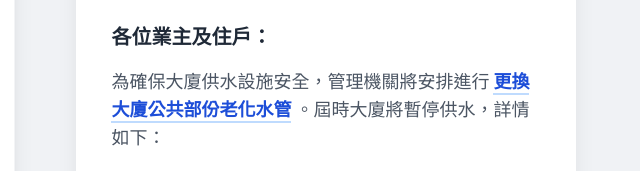
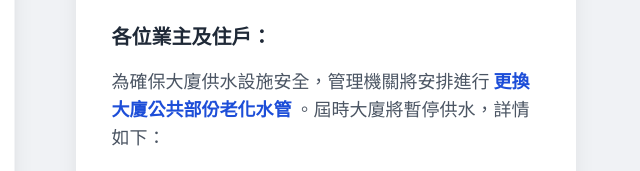
Before and after one commit to yuexiugarden-commits/YX_WaterStoppageNotice, a plain HTML site: page index.html in a window 1280 px wide. Shown: the part 241-412 px from the top of the page, 610-1250 px from the left. Drawn offline with nearby package versions, Linux system fonts and the light colour scheme.

Commit message:
Update index.html

```diff
--- a/index.html
+++ b/index.html
@@ -162,7 +162,7 @@
 
                 <div class="notice-content">
                     <p class="font-bold text-xl mb-4 text-gray-800">各位業主及住戶：</p>
-                    <p class="mb-6 text-gray-600 text-lg">為確保大廈供水設施安全，管理機關將安排進行<span id="p-reason" class="text-blue-700 font-bold border-b-2 border-blue-200 mx-1">更換大廈公共部份老化水管</span>。屆時大廈將暫停供水，詳情如下：</p>
+                    <p class="mb-6 text-gray-600 text-lg">為確保大廈供水設施安全，管理機關將安排進行<span id="p-reason" class="text-blue-700 font-bold mx-1">更換大廈公共部份老化水管</span>。屆時大廈將暫停供水，詳情如下：</p>
 
                     <div class="highlight-box shadow-sm">
                         <div class="space-y-4">
@@ -270,7 +270,7 @@
 
             // 獲取受影響位置
             const locationElems = document.getElementsByName('location');
-            let selectedLocation = "全部位置";
+            let selectedLocation = "整個單位";
             for (const elem of locationElems) {
                 if (elem.checked) {
                     selectedLocation = elem.value;
```
